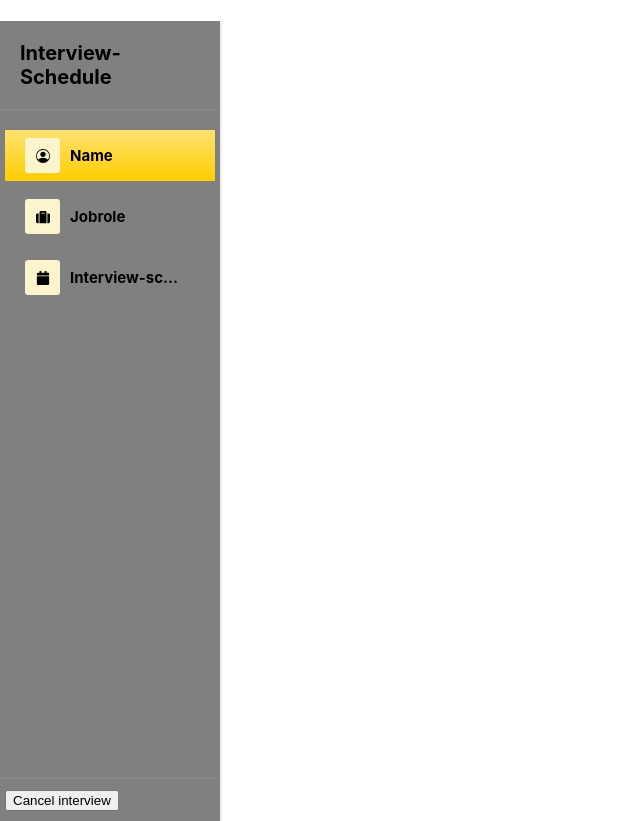
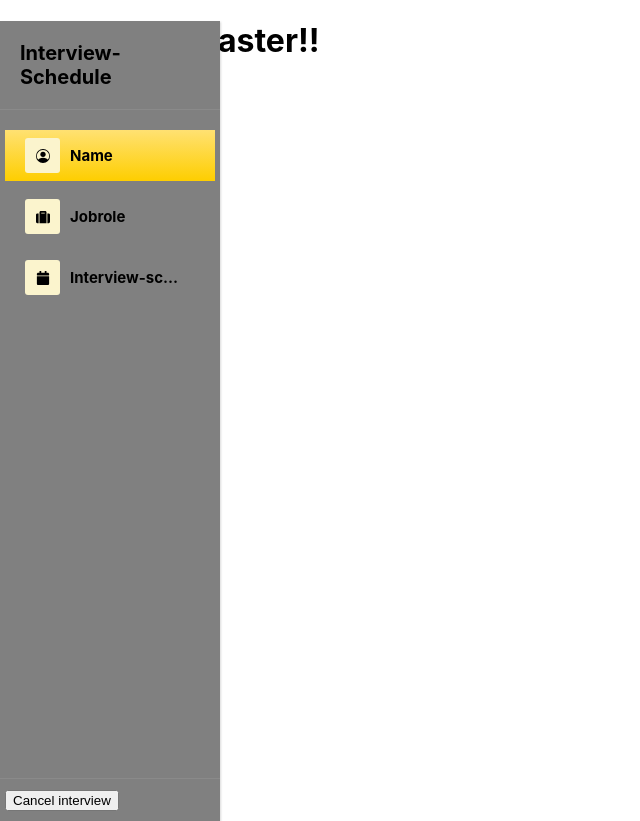
Before and after one commit to Dharanichalagere18/test-repo, a React (Create React App) app: page / in a window 1280 px wide. Shown: the whole page, without its empty margins (0-640 px from the left). Built offline with nearby package versions, Linux system fonts and the light colour scheme.

Commit message:
changes3

```diff
--- a/src/App.js
+++ b/src/App.js
@@ -5,7 +5,7 @@ function App() {
   return (
     <div className="App">
         <Header />
-        <h1>Hello World !!</h1>
+        <h1>Hello World master!!</h1>
     </div>
   )
 }
```
